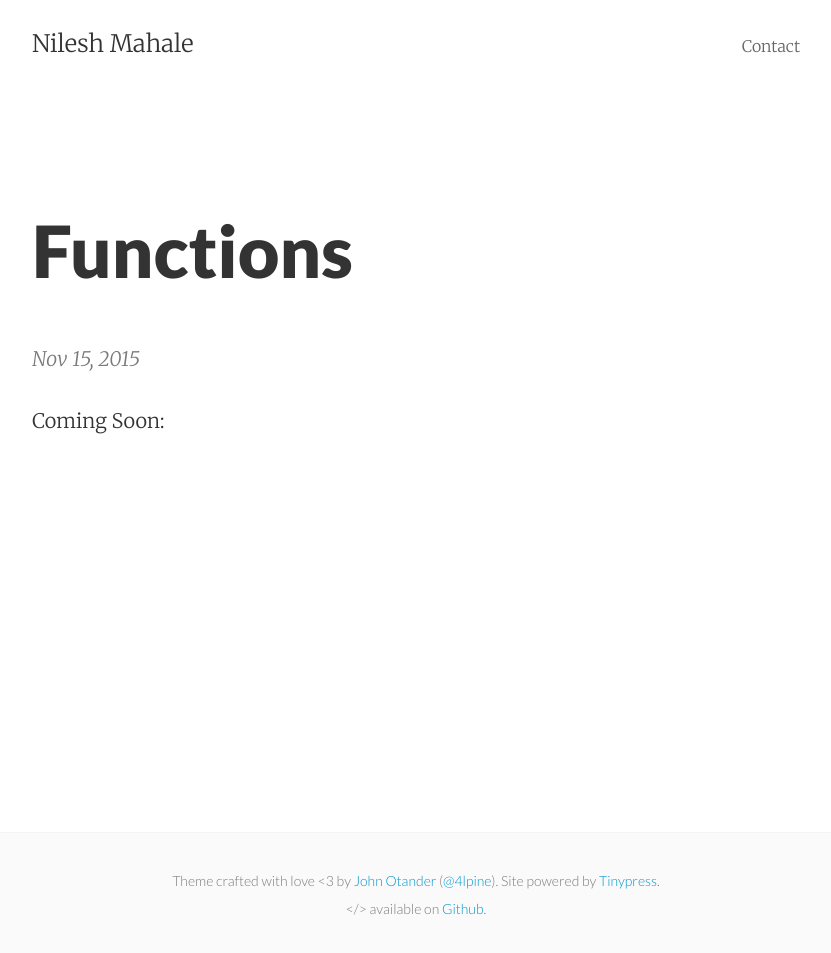
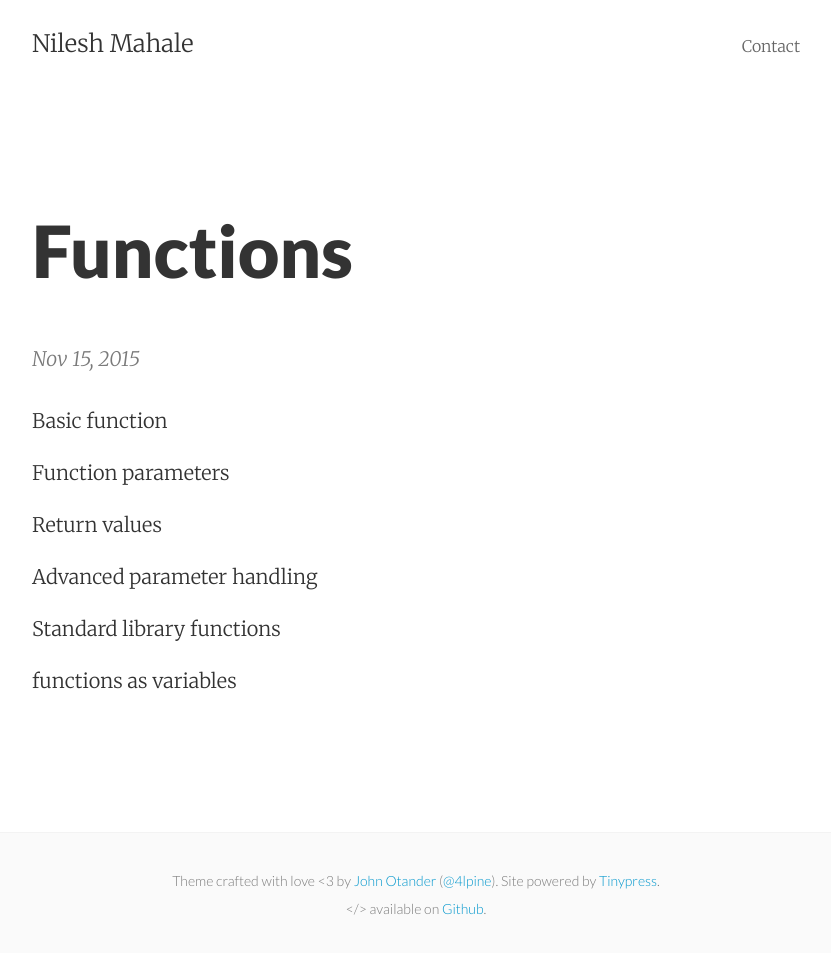
Before and after one commit to nileshmahale03/nileshmahale03.github.io, a Jekyll site: the page built from _posts/2015-11-15-functions.markdown, in a window 1280 px wide. Shown: the whole page, without its empty margins (224-1055 px from the left). Built offline with Jekyll 4.4.1, drawn with Linux system fonts in a browser that asks for light colours.

Commit message:
Post update: Functions

```diff
--- a/_posts/2015-11-15-functions.markdown
+++ b/_posts/2015-11-15-functions.markdown
@@ -3,4 +3,14 @@ published: true
 title: Functions
 layout: post
 ---
-Coming Soon:
+Basic function
+
+Function parameters
+
+Return values
+
+Advanced parameter handling
+
+Standard library functions
+
+functions as variables
```
